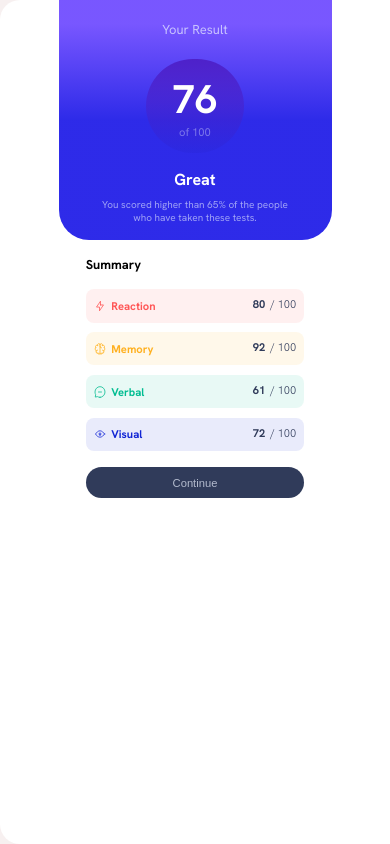
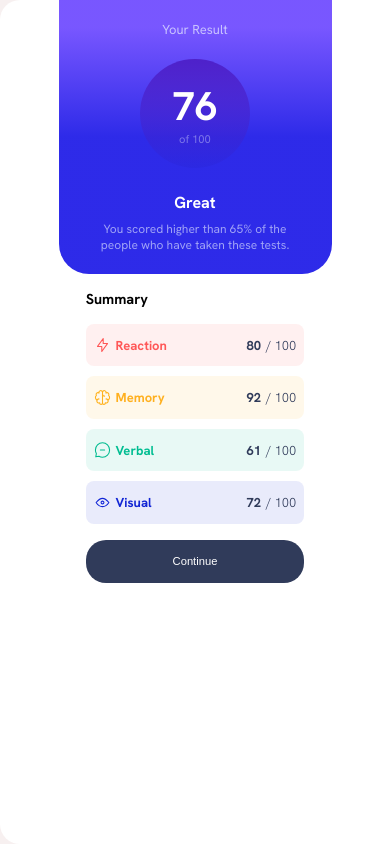
Before and after one commit to NeyieSamboJakper/results-summary-component-main, a plain HTML site: page index.html in a window 390 px wide. Drawn offline with Linux system fonts and the light colour scheme.

Commit message:
Update styles.css

```diff
--- a/styles.css
+++ b/styles.css
@@ -173,7 +173,7 @@ button {
   padding-block: 0.6rem;
   background-color: hsl(224, 30%, 27%);
   border: none;
-  color: hsla(221, 100%, 96%, 0.7);
+  color: white;
 }
 button:hover {
   background-image: linear-gradient(
@@ -228,19 +228,39 @@ button:hover {
     width: 70%;
   }
   #sum {
-    font-size: 0.8rem;
+    font-size: 0.9rem;
     margin-block: 1rem;
   }
   #circle {
-    width: 36%;
-    padding: 0.9rem;
+    width: 40%;
+    padding: 1.5rem;
+    margin-bottom: 0.5rem;
   }
   #description {
-    font-size: 10px;
+    font-size: 12px;
     margin-bottom: 1rem;
   }
+  .img_scores,
+  .img_scores_1,
+  .img_scores_2,
+  .img_scores_3 {
+    height: 11vw;
+  }
+  img {
+    width: 20%;
+  }
+  .all-text {
+    align-items: center;
+    font-size: 13px;
+  }
+  .right {
+    align-items: center;
+    font-size: 13px;
+  }
   button {
+    height: 11vw;
     margin-block: 1rem;
+    margin-top: 1rem;
   }
   #result {
     font-size: 13px;
```
